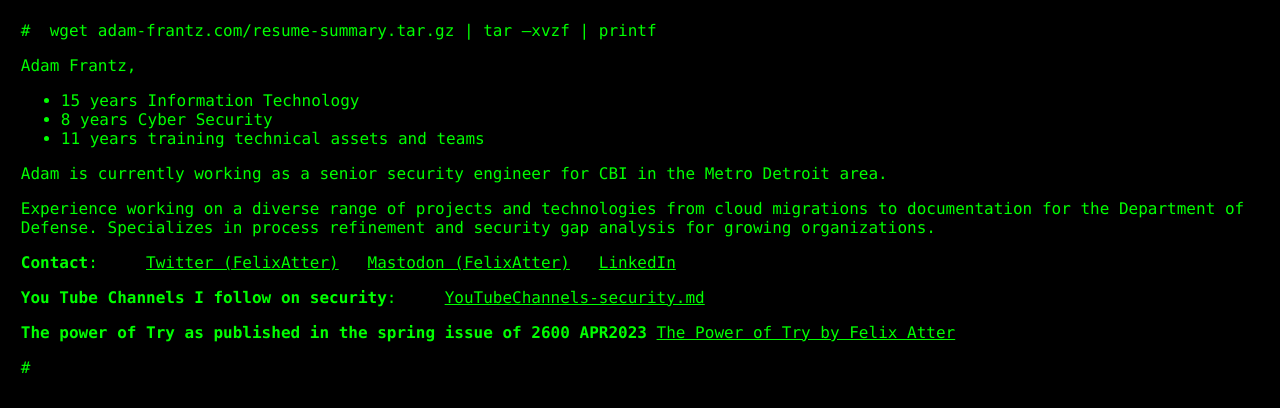
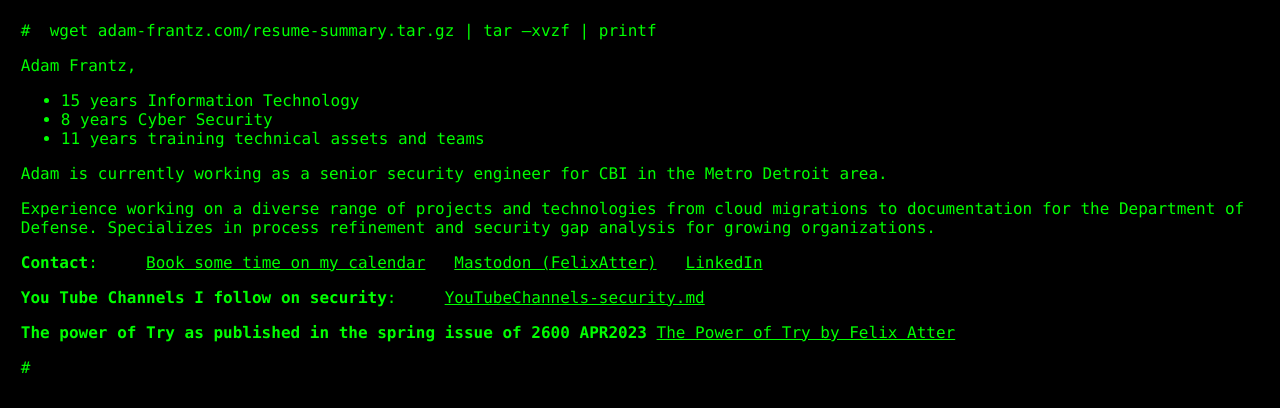
Before and after one commit to FelixATR/CV, a plain HTML site: page index.htm in a window 1280 px wide. Drawn offline with nearby package versions, Linux system fonts and the light colour scheme.

Commit message:
Update index.htm
replaced twitter link with calendly

```diff
--- a/index.htm
+++ b/index.htm
@@ -29,7 +29,7 @@
         <p></p>
         <p>
             <b>Contact</b>: &nbsp; &nbsp;
-            <a target="_blank" href="https://twitter.com/felixatter">Twitter (FelixAtter)</a>
+            <a target="_blank" href="https://calendly.com/felixatter/cyber-security-career-guidance">Book some time on my calendar</a>
             &nbsp;
 	    <a rel="me" href="https://defcon.social/@FelixAtter">Mastodon (FelixAtter)</a>
 
```
